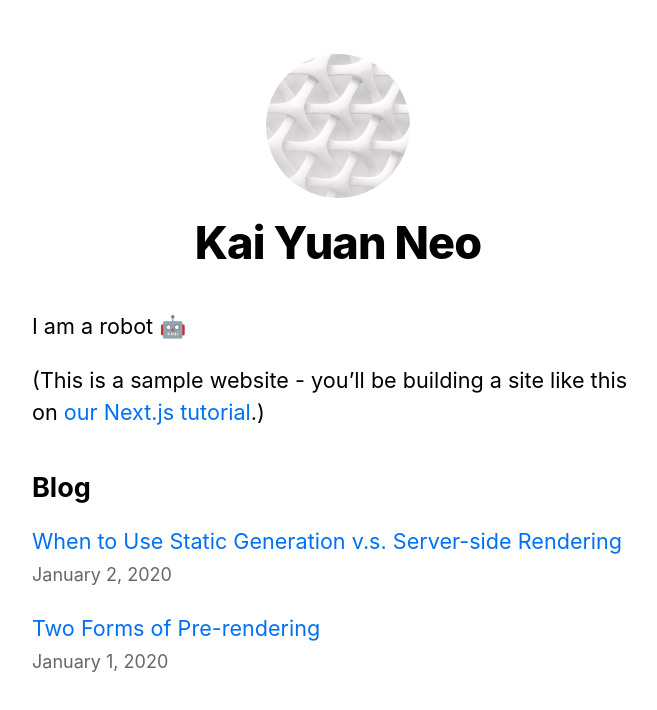
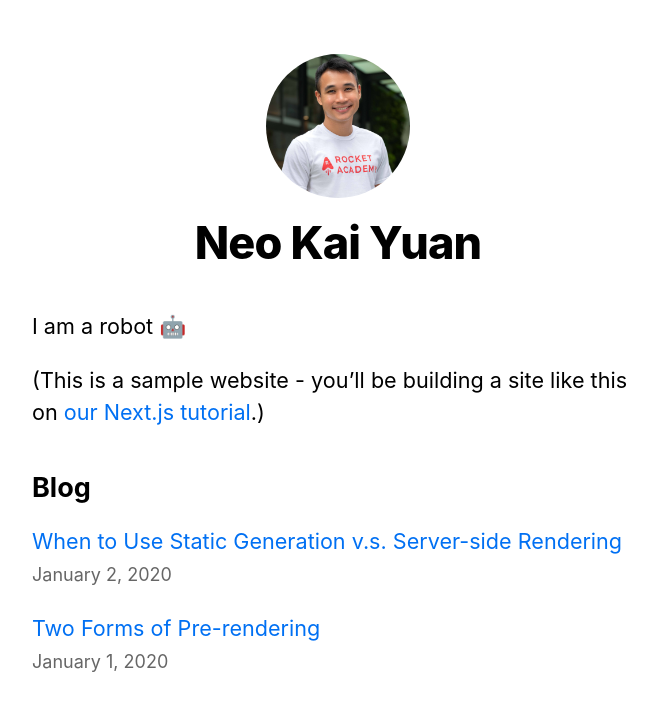
Before and after one commit to rocketacademy/nextjs-blog, a Next.js app: page / in a window 1280 px wide. Shown: the top 710 px of the page, without its empty margins (302-959 px from the left). Built offline with nearby package versions, Linux system fonts and the light colour scheme.

Commit message:
Update name and profile pic

```diff
--- a/components/layout.js
+++ b/components/layout.js
@@ -4,7 +4,7 @@ import styles from "./layout.module.css";
 import utilStyles from "../styles/utils.module.css";
 import Link from "next/link";
 
-const name = "Kai Yuan Neo";
+const name = "Neo Kai Yuan";
 export const siteTitle = "Next.js Sample Website";
 
 export default function Layout({ children, home }) {
```
Also changed, not shown: public/images/profile.jpg.
